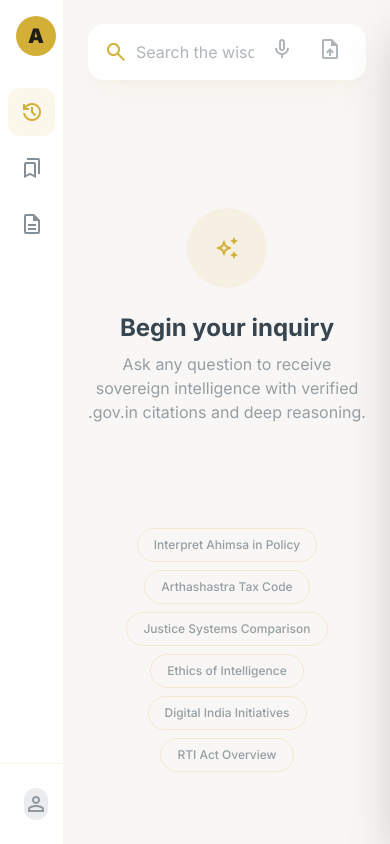
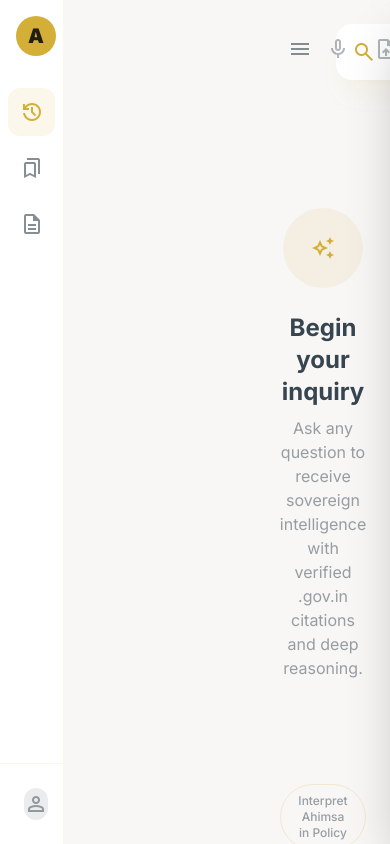
Before and after one commit to Bhishaj9/Anvesha-AI, a Next.js app in the folder frontend/: page /search in a window 390 px wide. Built offline with nearby package versions, Linux system fonts and the light colour scheme.

Commit message:
✨ feat: Enhanced synthesis depth and collapsible sidebar toggle

```diff
--- a/frontend/src/app/search/page.tsx
+++ b/frontend/src/app/search/page.tsx
@@ -33,6 +33,7 @@ export default function SearchPage() {
   const [hasSearched, setHasSearched] = useState(false);
   const [resultCount, setResultCount] = useState(0);
   const [isPanelOpen, setIsPanelOpen] = useState(false);
+  const [isSidebarOpen, setIsSidebarOpen] = useState(true);
 
   const handleSearch = useCallback(async (query: string) => {
     setIsLoading(true);
@@ -86,12 +87,29 @@ export default function SearchPage() {
 
   return (
     <div className="flex h-screen overflow-hidden bg-background-light text-charcoal">
-      <SearchSidebar />
+      <div
+        className={`transition-all duration-300 ease-in-out h-full ${
+          isSidebarOpen ? "w-64 opacity-100" : "w-0 opacity-0 overflow-hidden"
+        }`}
+      >
+        <div className="w-64 h-full">
+          <SearchSidebar />
+        </div>
+      </div>
 
       <main className="flex-1 flex flex-col min-w-0 relative overflow-y-auto">
         {/* Search Header */}
-        <header className="sticky top-0 z-10 p-6 md:px-12 flex flex-col items-center bg-background-light/80 backdrop-blur-md">
-          <SearchBar onSearch={handleSearch} isLoading={isLoading} />
+        <header className="sticky top-0 z-10 p-6 md:px-12 flex items-center gap-4 bg-background-light/80 backdrop-blur-md">
+          <button
+            onClick={() => setIsSidebarOpen(!isSidebarOpen)}
+            className="p-2 rounded-full hover:bg-charcoal/5 transition-colors text-charcoal/60 hover:text-charcoal flex-shrink-0"
+            title={isSidebarOpen ? "Collapse sidebar" : "Expand sidebar"}
+          >
+            <span className="material-symbols-outlined">menu</span>
+          </button>
+          <div className="flex-1 max-w-2xl mx-auto w-full flex justify-center">
+            <SearchBar onSearch={handleSearch} isLoading={isLoading} />
+          </div>
         </header>
 
         {/* Results Section */}
```
Also changed, not shown: 1 other file (tests, documents, lock files or other folders).
